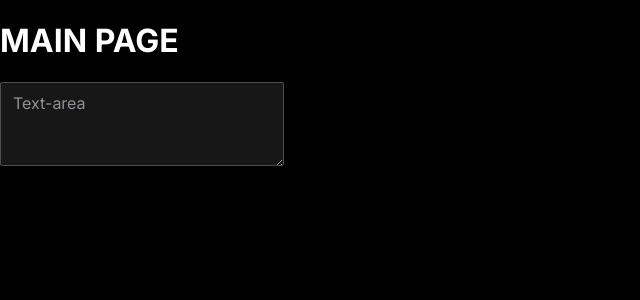
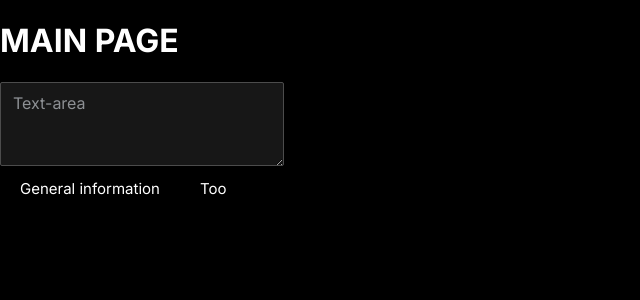
Before and after one commit to samuraiDev25/Lumio, a Next.js app: page / in a window 1280 px wide. Shown: the top 300 px of the page, without its empty margins (0-640 px from the left). Built offline with nearby package versions, Linux system fonts and the light colour scheme.

Commit message:
fix merge conflicts

```diff
--- a/app/page.tsx
+++ b/app/page.tsx
@@ -1,11 +1,13 @@
 'use client';
-import TextArea from "@/shared/ui/TextArea";
+import TabsDemo from '@/shared/ui/Tabs/Tabs';
+import TextArea from '@/shared/ui/TextArea';
 
 export default function Home() {
   return (
     <div>
       <h1>MAIN PAGE</h1>
-      <TextArea placeholder="Text-area"/>
+      <TextArea placeholder="Text-area" />
+      <TabsDemo />
     </div>
   );
 }
--- a/package.json
+++ b/package.json
@@ -23,10 +23,12 @@
     "@radix-ui/react-label": "^2.1.8",
     "@radix-ui/react-select": "^2.2.6",
     "@radix-ui/react-slot": "^1.2.4",
+    "@radix-ui/react-tabs": "^1.1.13",
     "@reduxjs/toolkit": "^2.10.1",
     "clsx": "^2.1.1",
     "framer-motion": "^12.23.12",
     "next": "^16.0.7",
+    "radix-ui": "^1.4.3",
     "react": "19.2.0",
     "react-dom": "19.2.0",
     "react-hook-form": "^7.66.0",
--- /dev/null
+++ b/src/shared/ui/Tabs/Tabs.module.scss
@@ -0,0 +1,103 @@
+/* stylelint-disable-next-line no-rules-configured */
+.Root {
+  display: flex;
+  flex-direction: column;
+  width: 100vh;
+  box-shadow: 0 2px 10px var(--black-a4);
+}
+
+.List {
+  flex-shrink: 0;
+  display: flex;
+  border-bottom: 1px solid var(--mauve-6);
+}
+
+.Trigger {
+  all: unset;
+  font-family: inherit;
+  padding: 0 20px;
+  height: 45px;
+  flex: 1;
+  //   display: flex;
+  justify-content: space-between;
+  font-size: 15px;
+  line-height: 1;
+  color: var(--mauve-11);
+  user-select: none;
+}
+
+.Content {
+  flex-grow: 1;
+  padding: 20px;
+  background-color: white;
+  border-bottom-left-radius: 6px;
+  border-bottom-right-radius: 6px;
+  outline: none;
+  &:focus {
+    box-shadow: 0 0 0 2px black;
+  }
+}
+
+.Text {
+  margin-top: 0;
+  margin-bottom: 20px;
+  color: black;
+  font-size: 15px;
+  line-height: 1.5;
+}
+
+.Fieldset {
+  all: unset;
+  margin-bottom: 15px;
+  width: 100%;
+  display: flex;
+  flex-direction: column;
+  justify-content: flex-start;
+}
+
+.Label {
+  font-size: 13px;
+  line-height: 1;
+  margin-bottom: 10px;
+  color: var(--violet-12);
+  display: block;
+  user-select: none;
+}
+
+.Input {
+  all: unset;
+  flex: 1 0 auto;
+  border-radius: 4px;
+  padding: 0 10px;
+  font-size: 15px;
+  line-height: 1;
+  color: var(--violet-11);
+  box-shadow: 0 0 0 1px var(--violet-7);
+  height: 35px;
+  &:focus {
+    box-shadow: 0 0 0 2px var(--violet-8);
+  }
+}
+
+.Button {
+  all: unset;
+  display: inline-flex;
+  align-items: center;
+  justify-content: center;
+  border-radius: 4px;
+  padding: 0 15px;
+  font-size: 15px;
+  line-height: 1;
+  font-weight: 500;
+  height: 35px;
+  &:global(.green) {
+    background-color: var(--green-4);
+    color: var(--green-11);
+    &:hover {
+      background-color: var(--green-5);
+    }
+    &:focus {
+      box-shadow: 0 0 0 2px var(--green-7);
+    }
+  }
+}
--- /dev/null
+++ b/src/shared/ui/Tabs/Tabs.tsx
@@ -0,0 +1,29 @@
+import { Tabs } from 'radix-ui';
+import s from './Tabs.module.scss';
+
+type Props = {
+  asChild?: boolean;
+  value?: string;
+};
+
+const TabsDemo = ({ asChild, value }: Props) => (
+  <Tabs.Root className={s.Root} defaultValue={value}>
+    <Tabs.List>
+      <Tabs.Trigger className={s.Trigger} value={value}>
+        General information
+      </Tabs.Trigger>
+      <Tabs.Trigger className={s.Trigger} value="12">
+        Too
+      </Tabs.Trigger>
+    </Tabs.List>
+
+    <Tabs.Content value={value}>
+      <p>General information</p>
+    </Tabs.Content>
+    <Tabs.Content value="12">
+      <p>Too</p>
+    </Tabs.Content>
+  </Tabs.Root>
+);
+
+export default TabsDemo;
```
Also changed, not shown: 2 other files (tests, documents, lock files or other folders).
